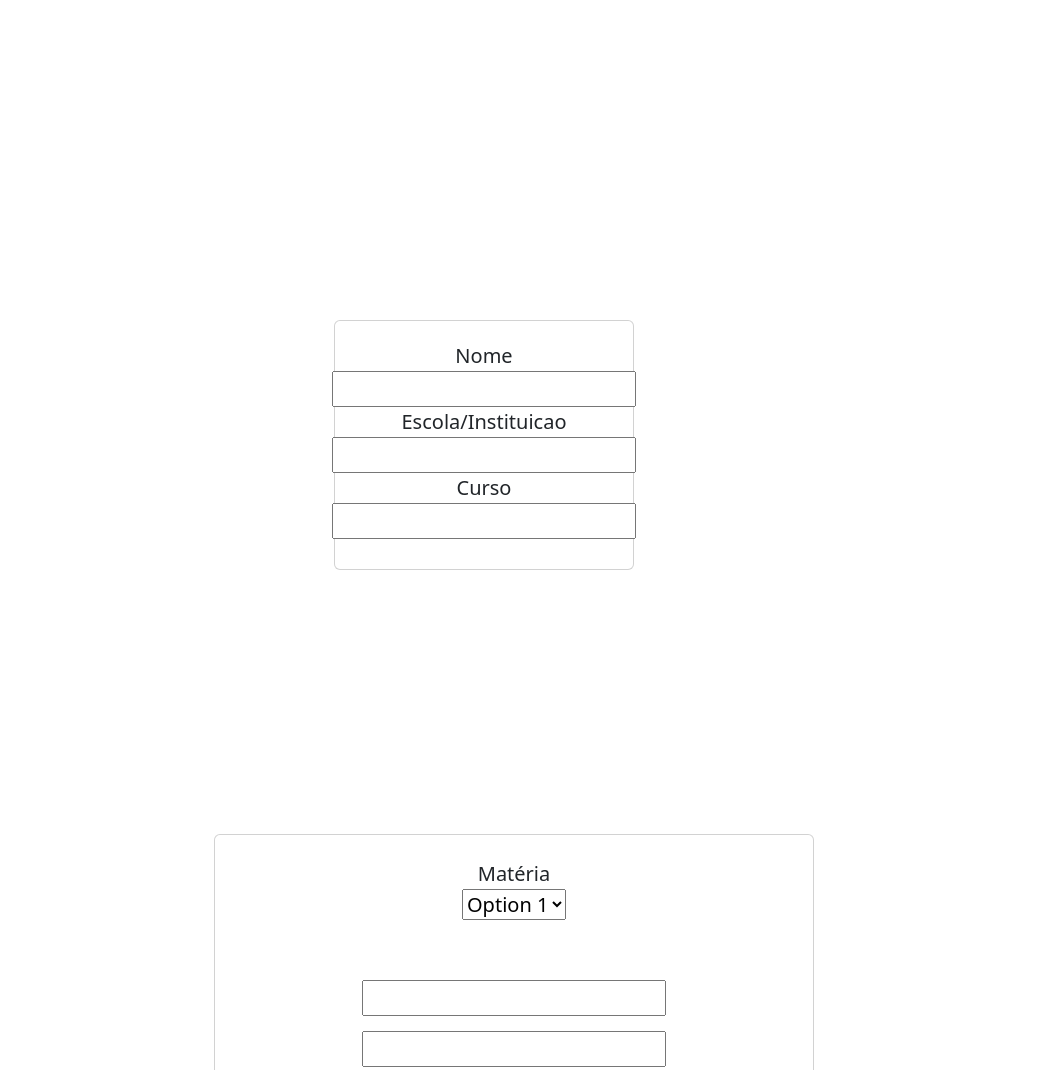
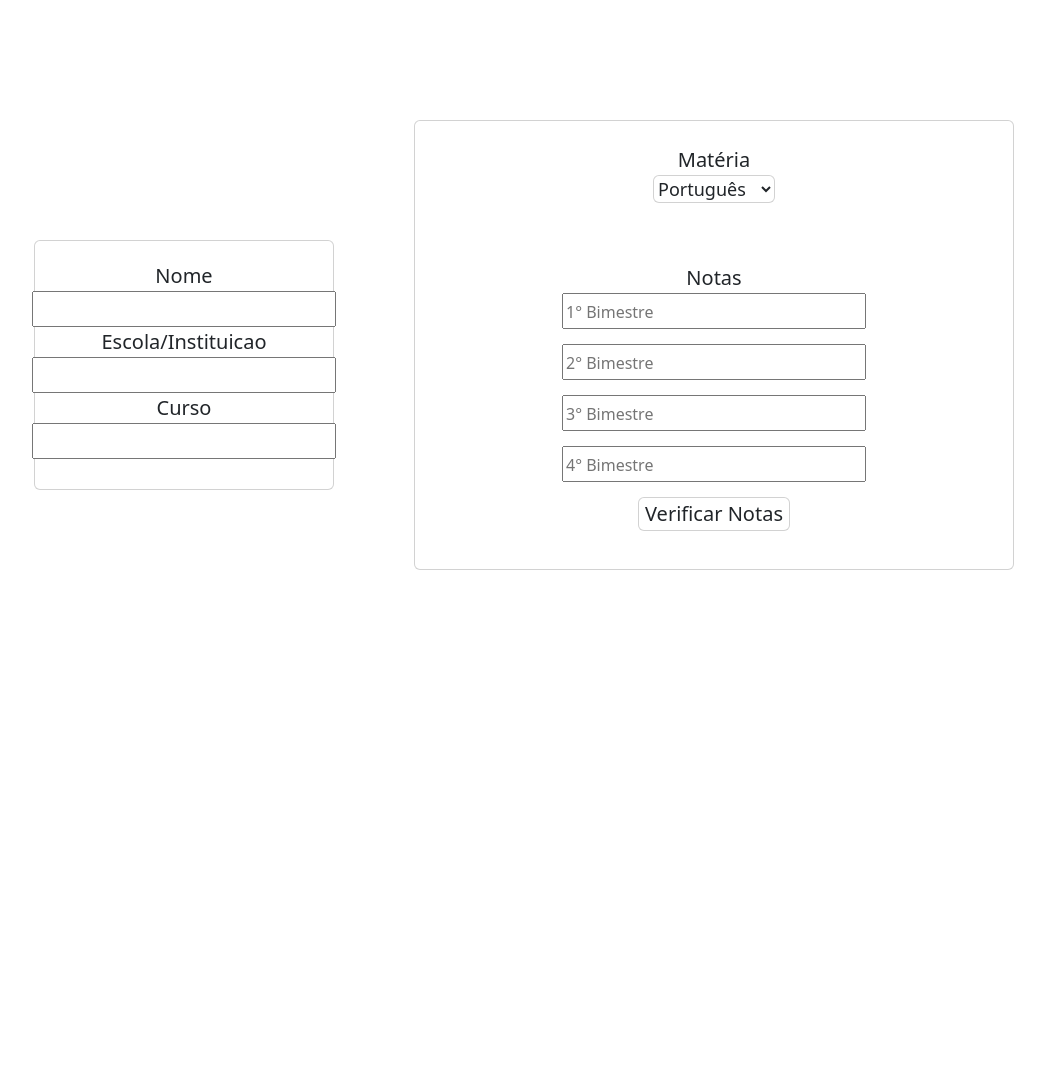
Before and after one commit to caualcruz/caualcruz.github.io, a website: page src/pages/atividades/boletim/boletim.html in a window 1280 px wide. Shown: the top 1070 px of the page, without its empty margins (66-1111 px from the left). After the commit the page ends 800 px from the top, so only its background shows below. Drawn offline with nearby package versions, Linux system fonts and the light colour scheme.

Commit message:
MAIS ESTILIZAÇÕES (SELECTORS)

```diff
--- a/src/pages/atividades/boletim/boletim.css
+++ b/src/pages/atividades/boletim/boletim.css
@@ -1,22 +1,35 @@
-.orgIn{
+.orgIn {
     align-items: center;
     justify-content: center;
     text-align: center;
     padding: 0px 400px 0px 400px;
 }
 
-button{
+button {
     border: none;
-    box-shadow: 0 0.2rem 0.4rem gray;
     transition: all 0.5s;
     border-radius: 11px;
 }
 
-button:hover{
+button:hover {
     transform: scale(1.1);
 }
 
-.bolLeft{
+select{
+    border-radius: 10px;
+    font-size: 18px;
+    transition: all 0.5s;
+}
+
+select:focus{
+    transform: scale(1.1);
+}
+
+::placeholder{
+    font-size: 16px;
+}
+
+.bolLeft {
     align-items: center;
     width: 300px;
     float: left;
@@ -25,7 +38,7 @@ button:hover{
     padding: 20px;
 }
 
-.bolRight{
+.bolRight {
     align-items: center;
     width: 600px;
     float: right;
@@ -34,6 +47,34 @@ button:hover{
     padding: 20px;
 }
 
-.bolRight input{
+.bolRight input {
     margin: 0px 0px 15px 0px;
 }
+
+@media (max-width:1366px) {
+
+    .orgIn {
+        align-items: center;
+        justify-content: center;
+        text-align: center;
+        padding: 0px 200px 0px 100px;
+    }
+
+    .bolLeft {
+        align-items: center;
+        width: 300px;
+        float: left;
+        height: 250px;
+        margin-top: 30vh;
+        padding: 20px;
+    }
+
+    .bolRight {
+        align-items: center;
+        width: 600px;
+        float: right;
+        height: 450px;
+        margin-top: 15vh;
+        padding: 10px;
+    }
+}
--- a/src/pages/atividades/boletim/boletim.html
+++ b/src/pages/atividades/boletim/boletim.html
@@ -16,27 +16,32 @@
 
             <div class=" card fs-5 bolLeft">
                 <label for="nomeInstituicao">Nome</label>
-                <input type="text" id="nomeInstituicao">
+                <input type="text" id="userNome">
                 <label for="nomeInstituicao">Escola/Instituicao</label>
                 <input type="text" id="nomeInstituicao">
                 <label for="nomeInstituicao">Curso</label>
-                <input type="text" id="nomeInstituicao">
+                <input type="text" id="nomeCurso">
             </div>
 
             <div class="p-md-4 card fs-5 bolRight">
                 <label for="select">Matéria</label>
-                <select id="select" name="select">
-                    <option value="option1">Option 1</option>
-                    <option value="option2">Option 2</option>
-                    <option value="option3">Option 3</option>
+                <select class="card" id="select" name="select">
+                    <option value="portugues">Português</option>
+                    <option value="matematica">Matemática</option>
+                    <option value="geografia">Geografia</option>
+                    <option value="historia">História</option>
+                    <option value="edFisica">Ed. Física</option>
+                    <option value="arte">Arte</option>
                 </select>
                 <br><br>
-                <input type="number">
-                <input type="number">
-                <input type="number">
-                <input type="number">
 
-                <button onclick="save()">Verificar Notas</button>
+                <label for="input">Notas</label>
+                <input type="number" placeholder="1° Bimestre">
+                <input type="number" placeholder="2° Bimestre">
+                <input type="number" placeholder="3° Bimestre">
+                <input type="number" placeholder="4° Bimestre">
+
+                <button class="card" onclick="save()">Verificar Notas</button>
                 <p class="m-3 p-2" id="resultNotas"></p>
             </div>
 
@@ -47,6 +52,8 @@
     <script src="https://cdn.jsdelivr.net/npm/bootstrap@5.3.2/dist/js/bootstrap.bundle.min.js"
         integrity="sha384-C6RzsynM9kWDrMNeT87bh95OGNyZPhcTNXj1NW7RuBCsyN/o0jlpcV8Qyq46cDfL"
         crossorigin="anonymous"></script>
+
+        <script src="./script-boletim.js"></script>
 </body>
 
 </html>
```
Lines whose indentation alone changed are shown as unchanged.
